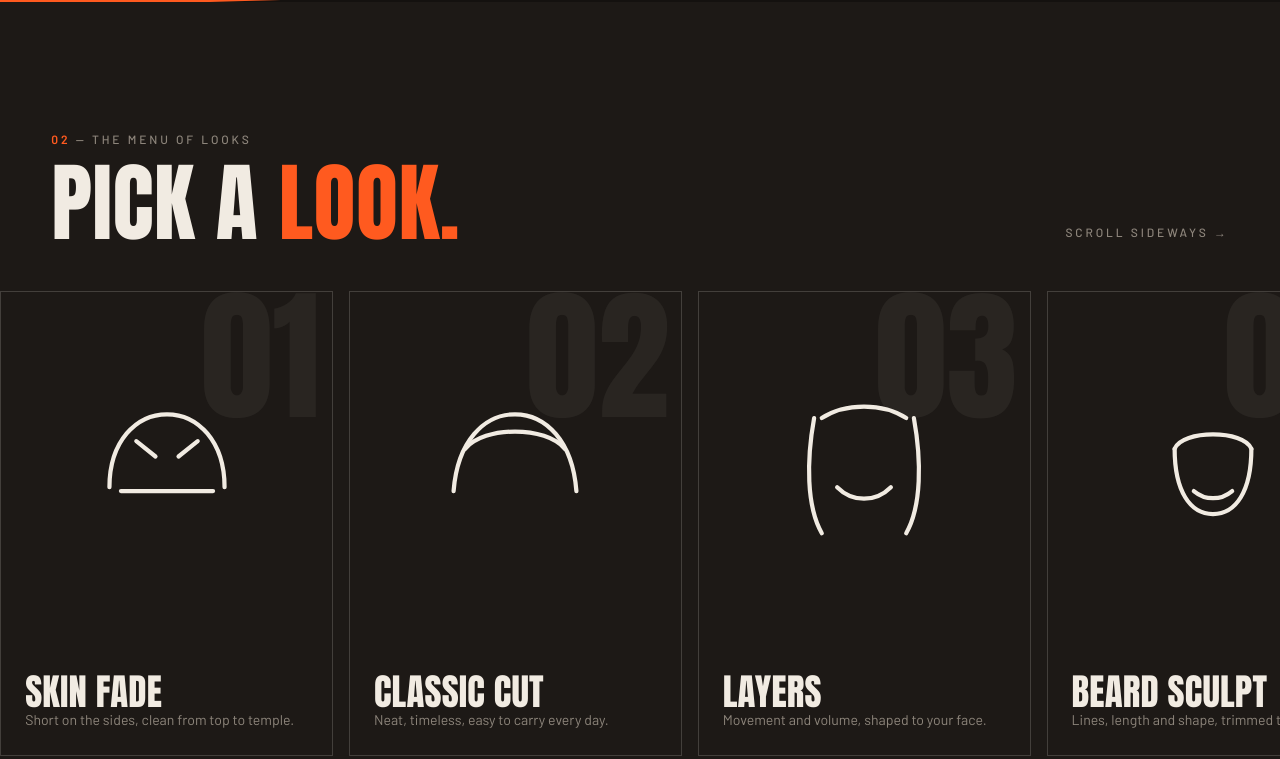
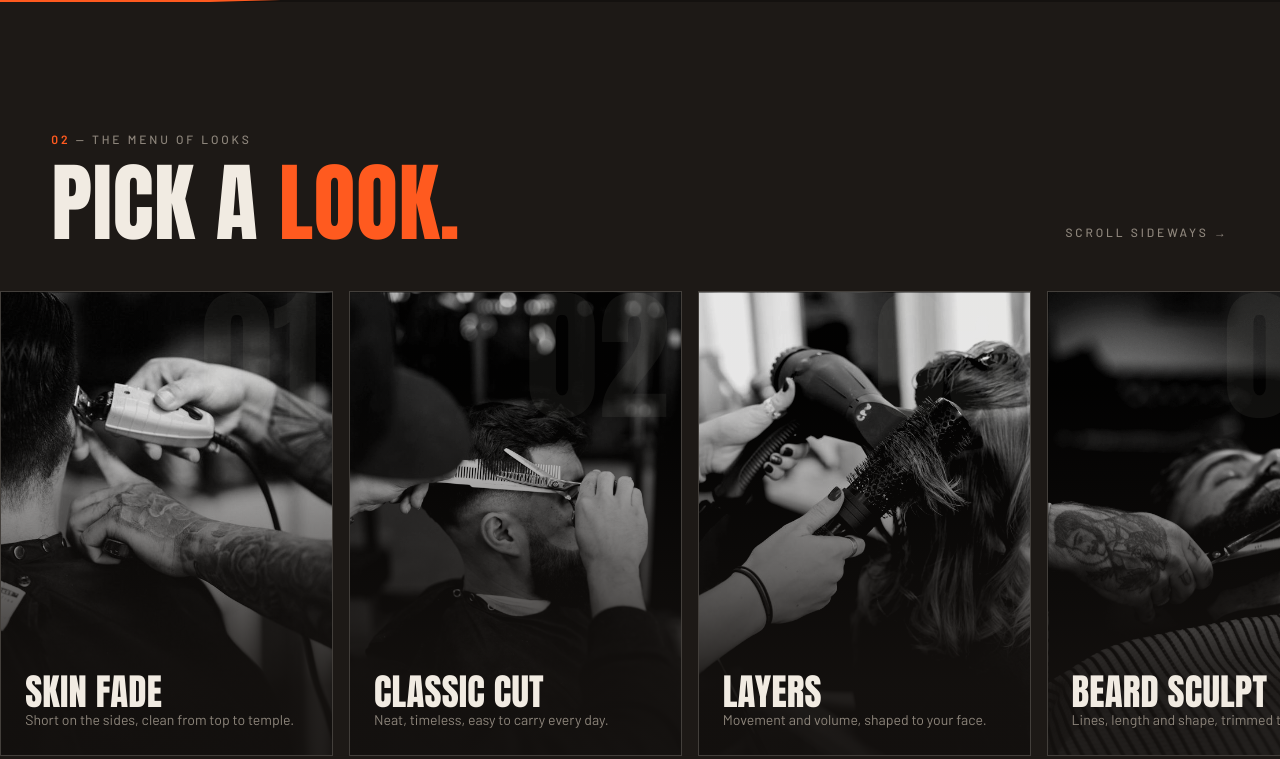
Before and after one commit to kavimirweb-blip/kyms-salon-rajouri-garden, a plain HTML site: page index.html in a window 1280 px wide. Shown: the part 2041-2800 px from the top of the page. Drawn offline with Linux system fonts and the light colour scheme.

Commit message:
Add photography and updated business info
Co-Authored-By: Claude Sonnet 5.5 <noreply@anthropic.com>

```diff
--- a/index.html
+++ b/index.html
@@ -66,6 +66,9 @@ nav .btn{min-height:42px;padding:.5em 1.3em}
 .shears{position:absolute;right:6%;top:18%;width:min(26vw,300px);opacity:.95;transform:rotate(-24deg);pointer-events:none}
 @media(max-width:760px){.shears{width:30vw;top:9%;right:6%}}
 
+.heroph{position:absolute;right:var(--gut);top:96px;bottom:150px;width:min(30vw,420px);background:url(img/barber.jpg) 50% 30%/cover;filter:grayscale(1) contrast(1.15);clip-path:polygon(0 0,calc(100% - 40px) 0,100% 40px,100% 100%,40px 100%,0 calc(100% - 40px));opacity:.55;z-index:0}
+.hero h1,.hero .row,.hero>p{position:relative;z-index:2}
+@media(max-width:760px){.heroph{display:none}}
 /* scissor divider */
 .cut{position:relative;height:90px;background:var(--bone);color:var(--ink)}
 .cut::before{content:"";position:absolute;left:0;right:0;top:50%;border-top:2px dashed rgba(20,17,15,.45)}
@@ -92,8 +95,12 @@ nav .btn{min-height:42px;padding:.5em 1.3em}
 .looks h2 span{color:var(--hot)}
 .track{display:flex;gap:16px;overflow-x:auto;scroll-snap-type:x mandatory;padding-bottom:20px;margin:0 calc(var(--gut) * -1);padding-left:var(--gut);padding-right:var(--gut);scrollbar-width:thin;scrollbar-color:var(--hot) transparent}
 .look{flex:0 0 clamp(250px,26vw,340px);scroll-snap-align:start;aspect-ratio:3/4.2;border:1px solid rgba(241,235,226,.18);position:relative;overflow:hidden;display:flex;flex-direction:column;justify-content:flex-end;padding:24px;transition:border-color .3s,transform .5s var(--ease)}
+.look .ph{position:absolute;inset:0;background-size:cover;background-position:center;filter:grayscale(1) contrast(1.1);transition:filter .6s,transform 1s var(--ease)}
+.look::before{content:"";position:absolute;inset:0;z-index:1;background:linear-gradient(180deg,rgba(20,17,15,.1) 20%,rgba(20,17,15,.92) 85%)}
+.look>*:not(.ph){z-index:2}
+@media(hover:hover){.look:hover .ph{filter:grayscale(0) contrast(1.05);transform:scale(1.06)}}
 .look .big{position:absolute;top:-8px;right:12px;font-family:var(--display);font-size:9rem;line-height:1;color:rgba(241,235,226,.06);transition:color .4s}
-.look svg{position:absolute;left:50%;top:38%;width:58%;transform:translate(-50%,-50%);stroke:var(--bone);fill:none;stroke-width:2.2;stroke-linecap:round;transition:stroke .4s,transform .6s var(--ease)}
+.look svg_unused{position:absolute;left:50%;top:38%;width:58%;transform:translate(-50%,-50%);stroke:var(--bone);fill:none;stroke-width:2.2;stroke-linecap:round;transition:stroke .4s,transform .6s var(--ease)}
 .look h3{font-size:2.3rem}
 .look p{font-size:.88rem;color:var(--mute)}
 @media(hover:hover){.look:hover{border-color:var(--hot);transform:translateY(-6px)}.look:hover svg{stroke:var(--hot);transform:translate(-50%,-50%) scale(1.08)}.look:hover .big{color:rgba(255,90,31,.22)}}
@@ -135,6 +142,7 @@ footer .r{display:flex;justify-content:space-between;gap:18px;flex-wrap:wrap;bor
 
 <main id="top" style="overflow-x:clip">
 <section class="hero">
+  <div class="heroph" aria-hidden="true"></div>
   <svg class="shears" viewBox="0 0 120 120" aria-hidden="true" fill="none" stroke="#f1ebe2" stroke-width="3" stroke-linecap="round">
     <circle cx="30" cy="92" r="14" stroke="#ff5a1f"/><circle cx="62" cy="100" r="14" stroke="#ff5a1f"/>
     <path d="M38 80 L92 8"/><path d="M58 87 L104 20"/>
@@ -174,11 +182,11 @@ footer .r{display:flex;justify-content:space-between;gap:18px;flex-wrap:wrap;bor
     <p class="label">Scroll sideways →</p>
   </div>
   <div class="track" tabindex="0" aria-label="Looks">
-    <article class="look"><span class="big">01</span><svg viewBox="0 0 100 100"><path d="M20 60c0-24 14-38 30-38s30 14 30 38"/><path d="M26 62h48"/><path d="M34 36l10 8M66 36l-10 8"/></svg><h3>Skin fade</h3><p>Short on the sides, clean from top to temple.</p></article>
-    <article class="look"><span class="big">02</span><svg viewBox="0 0 100 100"><path d="M18 62c2-26 16-40 32-40s30 14 32 40"/><path d="M24 40c10-12 42-12 52 0"/></svg><h3>Classic cut</h3><p>Neat, timeless, easy to carry every day.</p></article>
-    <article class="look"><span class="big">03</span><svg viewBox="0 0 100 100"><path d="M24 24c-4 22-4 46 4 60M76 24c4 22 4 46-4 60"/><path d="M28 24c12-8 32-8 44 0"/><path d="M36 60c8 8 20 8 28 0"/></svg><h3>Layers</h3><p>Movement and volume, shaped to your face.</p></article>
-    <article class="look"><span class="big">04</span><svg viewBox="0 0 100 100"><path d="M30 40c0 22 8 34 20 34s20-12 20-34"/><path d="M30 40c4-10 36-10 40 0"/><path d="M40 62c6 5 14 5 20 0"/></svg><h3>Beard sculpt</h3><p>Lines, length and shape, trimmed to hold.</p></article>
-    <article class="look"><span class="big">05</span><svg viewBox="0 0 100 100"><path d="M16 50c10-24 24-26 34-10s24 14 34-6"/><path d="M16 66c10-24 24-26 34-10s24 14 34-6"/></svg><h3>Colour</h3><p>Highlights, global colour or a subtle shift.</p></article>
+    <article class="look"><i class="ph" style="background-image:url(img/clipper.jpg)" role="img" aria-hidden="true"></i><span class="big">01</span><h3>Skin fade</h3><p>Short on the sides, clean from top to temple.</p></article>
+    <article class="look"><i class="ph" style="background-image:url(img/scissors.jpg)" role="img" aria-hidden="true"></i><span class="big">02</span><h3>Classic cut</h3><p>Neat, timeless, easy to carry every day.</p></article>
+    <article class="look"><i class="ph" style="background-image:url(img/blow.jpg)" role="img" aria-hidden="true"></i><span class="big">03</span><h3>Layers</h3><p>Movement and volume, shaped to your face.</p></article>
+    <article class="look"><i class="ph" style="background-image:url(img/beard.jpg)" role="img" aria-hidden="true"></i><span class="big">04</span><h3>Beard sculpt</h3><p>Lines, length and shape, trimmed to hold.</p></article>
+    <article class="look"><i class="ph" style="background-image:url(img/stylist.jpg)" role="img" aria-hidden="true"></i><span class="big">05</span><h3>Colour</h3><p>Highlights, global colour or a subtle shift.</p></article>
   </div>
 </section>
 
```
Also changed, not shown: img/barber.jpg (added), img/beard.jpg (added), img/blow.jpg (added), img/clipper.jpg (added), img/scissors.jpg (added), img/stylist.jpg (added).
